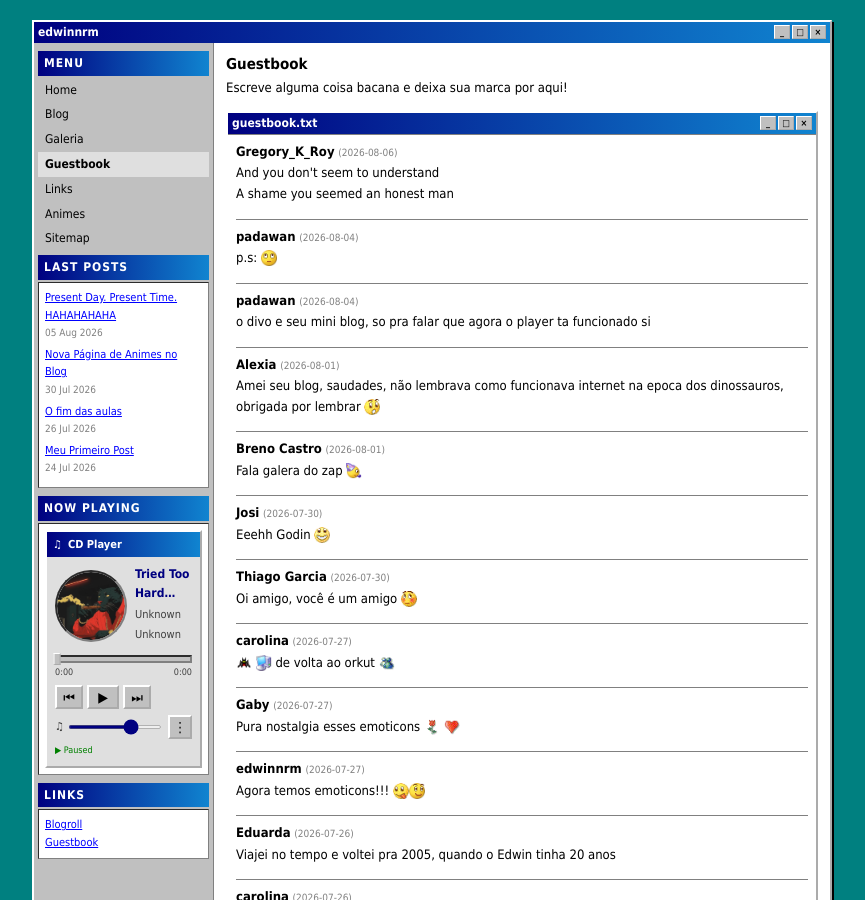
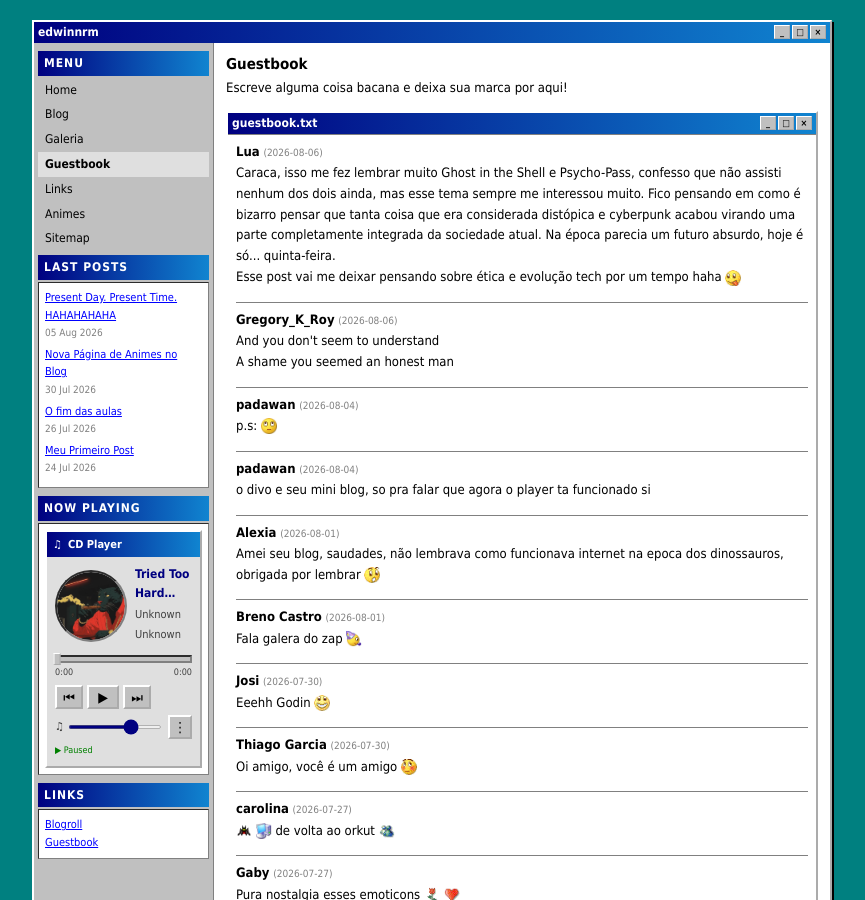
Before and after one commit to EdwinNRM/Blog, a Jekyll site: the page built from pages/guestbook.md, in a window 1280 px wide and 900 px high. Shown: the whole window, without its empty margins (208-1073 px from the left). Built offline with Jekyll 4.4.1, drawn with Linux system fonts in a browser that asks for light colours.

Commit message:
Add comment from Lua

```diff
--- a/_data/guestbook.yml
+++ b/_data/guestbook.yml
@@ -71,3 +71,7 @@
 - name: "Gregory_K_Roy"
   date: "2026-08-06"
   message: "And you don't seem to understand\nA shame you seemed an honest man"
+
+- name: "Lua"
+  date: "2026-08-06"
+  message: "Caraca, isso me fez lembrar muito Ghost in the Shell e Psycho-Pass, confesso que não assisti nenhum dos dois ainda, mas esse tema sempre me interessou muito. Fico pensando em como é bizarro pensar que tanta coisa que era considerada distópica e cyberpunk acabou virando uma parte completamente integrada da sociedade atual. Na época parecia um futuro absurdo, hoje é só... quinta-feira.\nEsse post vai me deixar pensando sobre ética e evolução tech por um tempo haha :tongue-out:"
```
